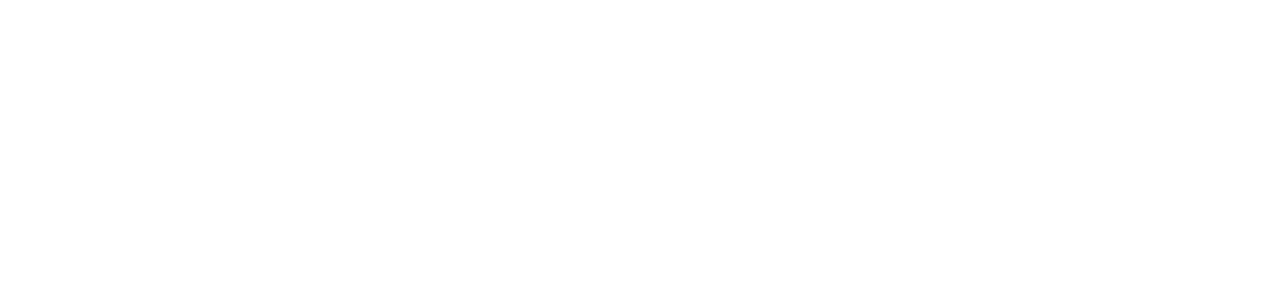
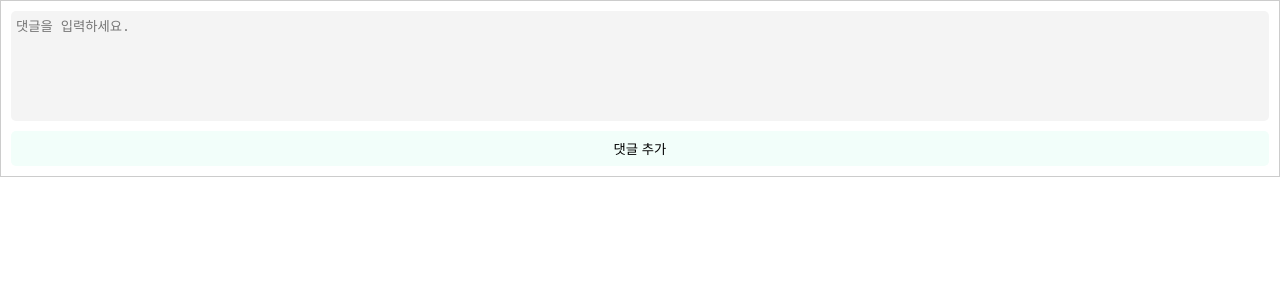
Before and after one commit to sosohandiary/FE, a React (Create React App) app: page /detail in a window 1280 px wide. Before the commit this address had no page. Shown: the top 300 px of the page. Built offline with nearby package versions, Linux system fonts and the light colour scheme.

Commit message:
댓글form

```diff
--- /dev/null
+++ b/src/components/detail/AddCommentForm.jsx
@@ -0,0 +1,77 @@
+import { useState } from "react";
+import styled from "styled-components";
+import { useDispatch } from "react-redux";
+import { useParams } from "react-router-dom";
+
+function AddCommentForm() {
+  const dispatch = useDispatch();
+  const { id } = useParams();
+  const [comment, setComment] = useState({
+    content: "",
+  });
+
+  const onAddCommentButtonHandler = (e) => {
+    e.preventDefault();
+    if (comment.content.trim() === "") {
+      return alert("내용을 입력해주세요");
+    }
+  };
+
+  const onChangeInputHandler = (event) => {
+    const { name, value } = event.target;
+    // console.log(`name: ${name}, value: ${value}`);
+    setComment({
+      ...comment,
+      [name]: value,
+    });
+  };
+
+  return (
+    <CommentBoxWrapper>
+      <CommentForm onSubmit={onAddCommentButtonHandler}>
+        <CommentInput
+          value={comment.content}
+          name="content"
+          type="text"
+          onChange={onChangeInputHandler}
+          placeholder="댓글을 입력하세요."
+        />
+        <CommentSubmitButton type="submit" onClick={onAddCommentButtonHandler}>
+          댓글 추가
+        </CommentSubmitButton>
+      </CommentForm>
+      <div className="comment-list">{/* 댓글 목록이 표시될 영역 */}</div>
+    </CommentBoxWrapper>
+  );
+}
+
+export default AddCommentForm;
+
+const CommentBoxWrapper = styled.div`
+  border: 1px solid #ccc;
+  padding: 10px;
+`;
+
+const CommentForm = styled.div`
+  display: flex;
+  flex-direction: column;
+`;
+
+const CommentInput = styled.textarea`
+  height: 100px;
+  margin-bottom: 10px;
+  padding: 5px;
+  resize: none;
+  background-color: #f4f4f4;
+  border: none;
+  border-radius: 5px;
+`;
+
+const CommentSubmitButton = styled.button`
+  background-color: #f2fefa;
+  border: none;
+  border-radius: 5px;
+  color: #000000;
+  padding: 8px 16px;
+  cursor: pointer;
+`;
--- a/src/pages/Detail.jsx
+++ b/src/pages/Detail.jsx
@@ -1,7 +1,12 @@
 import React from "react";
+import AddCommentForm from "../components/detail/AddCommentForm";
 
 const Detail = () => {
-  return <div>상세ㅔㅔㅔㅔㅔㅔㅔㅔㅔㅔㅔㅔㅔㅔ</div>;
+  return (
+    <div>
+      <AddCommentForm />
+    </div>
+  );
 };
 
 export default Detail;
--- a/src/pages/Router.js
+++ b/src/pages/Router.js
@@ -10,6 +10,7 @@
 import MyPage from "./MyPage";
 import Signup from "./Signup";
 import SignupSuccess from "./SignupSuccess";
+import Detail from "./Detail";
 
 const Router = () => {
   return (
@@ -26,7 +27,7 @@
         <Route path="/mypage" element={<MyPage />} />
         <Route path="/notification" element={<Notification />} />
         <Route path="/mypage" element={<MyPage />} />
-        {/* <Route path="/detail" element={<Detail />} /> */}
+        <Route path="/detail" element={<Detail />} />
       </Routes>
     </BrowserRouter>
   );
```
